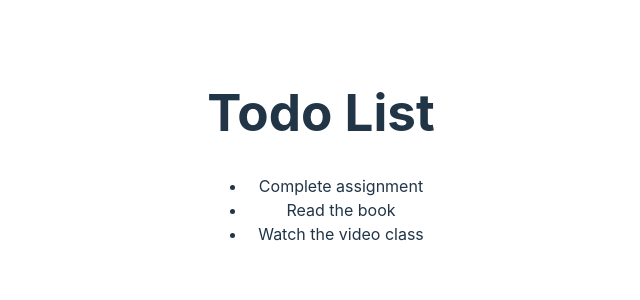
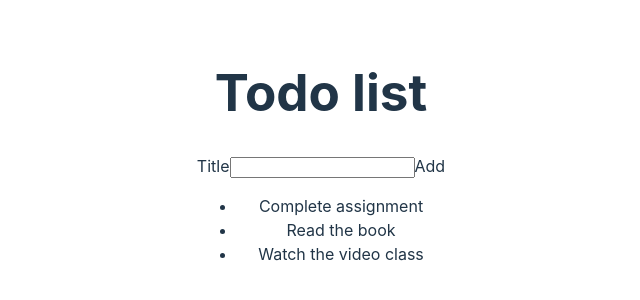
Before and after one commit to henzbori/react-todo, a React (Vite) app: page / in a window 1280 px wide. Shown: the part 244-544 px from the top of the page, without its empty margins (319-959 px from the left). Built offline with nearby package versions, Linux system fonts and the light colour scheme.

Commit message:
lesson 2

```diff
--- a/src/App.jsx
+++ b/src/App.jsx
@@ -1,22 +1,16 @@
-import { useState } from 'react'
-import './App.css'
+import './App.css';
+import React from 'react';
+import TodoList from './components/TodoList';
+import AddTodoForm from './components/AddTodoForm';
 
-function App() {
-  const todoList = [
-    {id: 1, title: "Complete assignment"},
-    {id: 2, title: "Read the book"},
-    {id: 3, title: "Watch the video class"},
-  ]
+const Heading = () => <h1>Todo list</h1>
 
-  return (
-    <div>
-      <h1>Todo List</h1>
-      <ul>
-        {todoList.map(({id, title}) => (<li key={id}>{title}</li>))}
-      </ul>
-    </div>
+const App = () => (
+  <div>
+    <Heading/>
+    <AddTodoForm/>
+    <TodoList/>
+  </div>
+)
 
-  )
-}
-
-export default App
+export default App;
--- /dev/null
+++ b/src/components/AddTodoForm.jsx
@@ -0,0 +1,9 @@
+let  AddTodoForm = () => (
+    <form>
+        <label htmlFor="todoTitle">Title</label>
+        <input type="text" id="todoTitle"/>
+        <botton type="submit">Add</botton>
+    </form>
+)
+
+export default AddTodoForm;
--- /dev/null
+++ b/src/components/TodoList.jsx
@@ -0,0 +1,15 @@
+let TodoList = () => {
+  const todoList = [
+    {id: 1, title: "Complete assignment"},
+    {id: 2, title: "Read the book"},
+    {id: 3, title: "Watch the video class"},
+  ]
+
+  return (
+    <ul>
+      {todoList.map(({id, title}) => (<li key={id}>{title}</li>))}
+    </ul>
+  )
+};
+
+export default TodoList;
```
